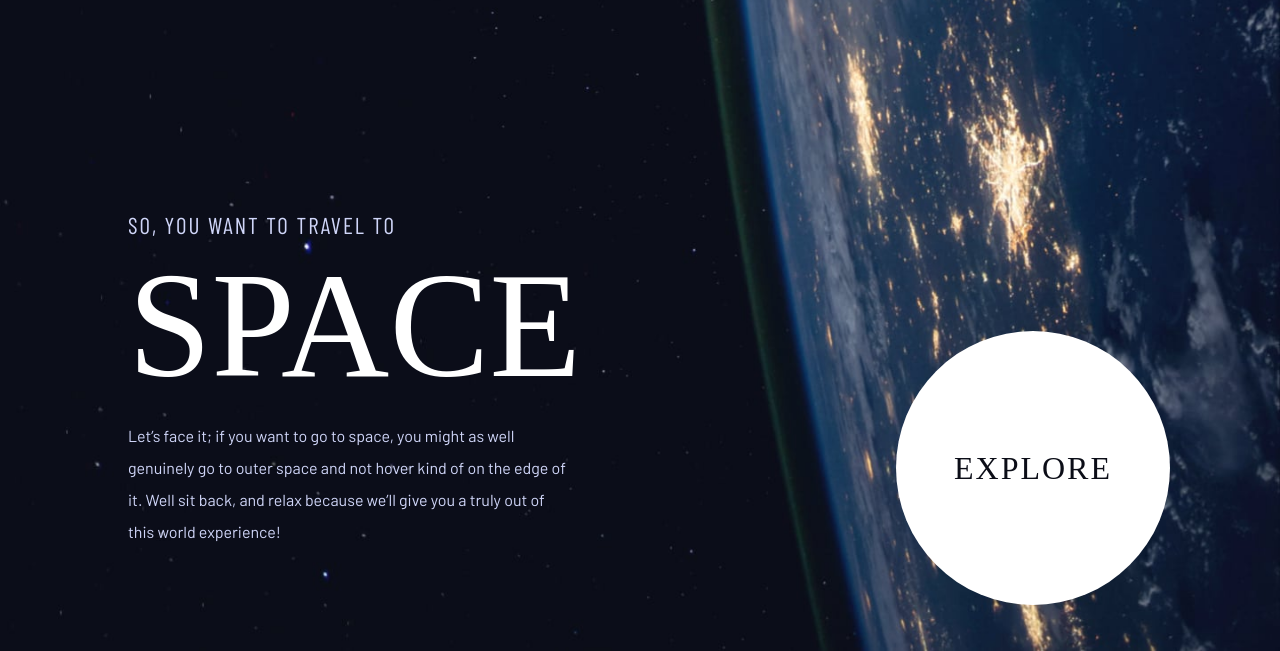
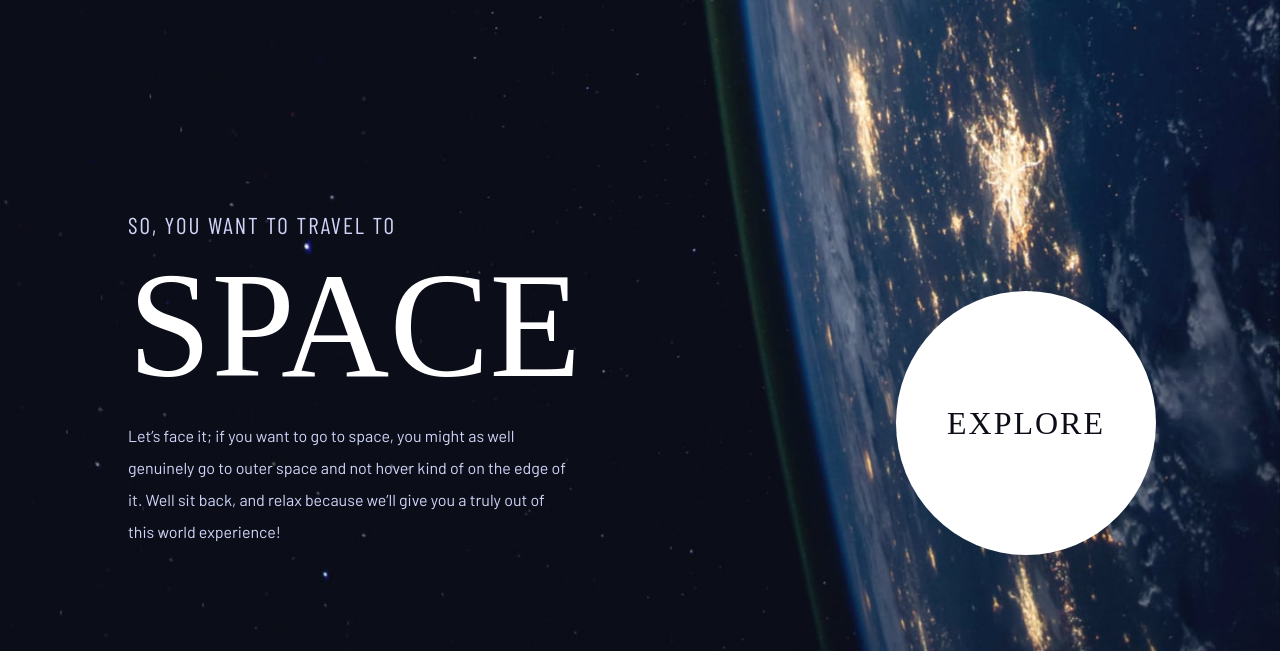
Before and after one commit to zmn17/space-tourism-site, a plain HTML site: page index.html in a window 1280 px wide. Shown: the part 149-800 px from the top of the page. Drawn offline with nearby package versions, Linux system fonts and the light colour scheme; a web font is replaced by a local one.

Commit message:
finish the home page

```diff
--- a/index.html
+++ b/index.html
@@ -18,7 +18,7 @@
 
     <div class="navbar">
       <nav class="nav">
-        <a href="#">00 HOME</a>
+        <a href="#Home">00 HOME</a>
         <a href="#">01 DESTINATION</a>
         <a href="#">02 CREW</a>
         <a href="#">03 TECHNOLOGY</a>
@@ -35,8 +35,10 @@
       because we’ll give you a truly out of this world experience!</p>
   </div>
 
-  <div class="explore">
-    <h1>EXPLORE</h1>
+  <div class="outer-container">
+    <div class="explore">
+      <h1>EXPLORE</h1>
+    </div>
   </div>
 
 </body>
--- a/style.css
+++ b/style.css
@@ -118,19 +118,38 @@ body {
     line-height: 32px;
 }
 
+.outer-container {
+    display: inline-block;
+    position: fixed;
+    top: 50.2%;
+    left: 67.2%;
+    width: 340px;
+    height: 340px;
+    border-radius: 50%;
+    z-index: 1;
+}
+
 .explore {
     display: flex;
     justify-content: center;
     align-items: center;
     position: fixed;
-    top: 60%;
+    top: 55%;
     left: 70%;
     background: #fff;
-    width: 274px;
-    height: 274px;
+    width: 260px;
+    height: 264px;
     border-radius: 50%;
     cursor: pointer;
+    z-index: 2;
+    transition: border 0.3s ease, background-color 0.3s ease;
 }
+
+
+.outer-container:hover {
+    border: 90px solid rgba(255, 254, 254, 0.3);
+}
+
 
 .explore h1{
     text-align: center;
```
